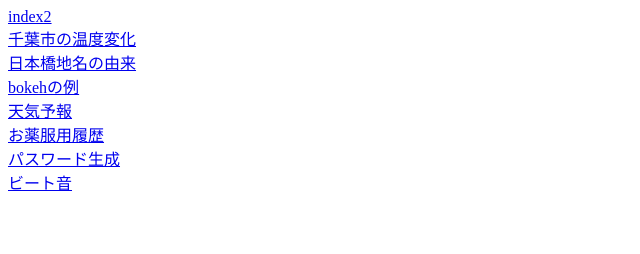
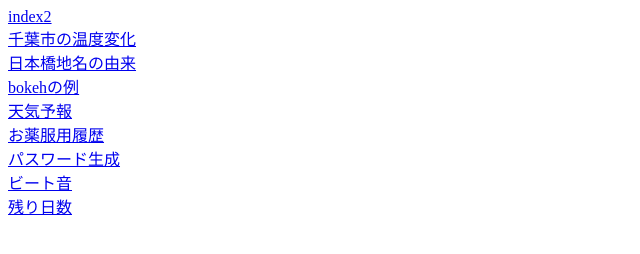
Before and after one commit to masatt/masatt.github.io, a plain HTML site: page index.html in a window 1280 px wide. Shown: the whole page, without its empty margins (0-640 px from the left). Drawn offline with Linux system fonts and the light colour scheme.

Commit message:
Update index.html
add remainingdays.html

```diff
--- a/index.html
+++ b/index.html
@@ -13,3 +13,5 @@
 <a href="random.html">パスワード生成</a>
 </br>
 <a href="beat.html">ビート音</a>
+</br>
+<a href="remainingdays.html">残り日数</a>
```
